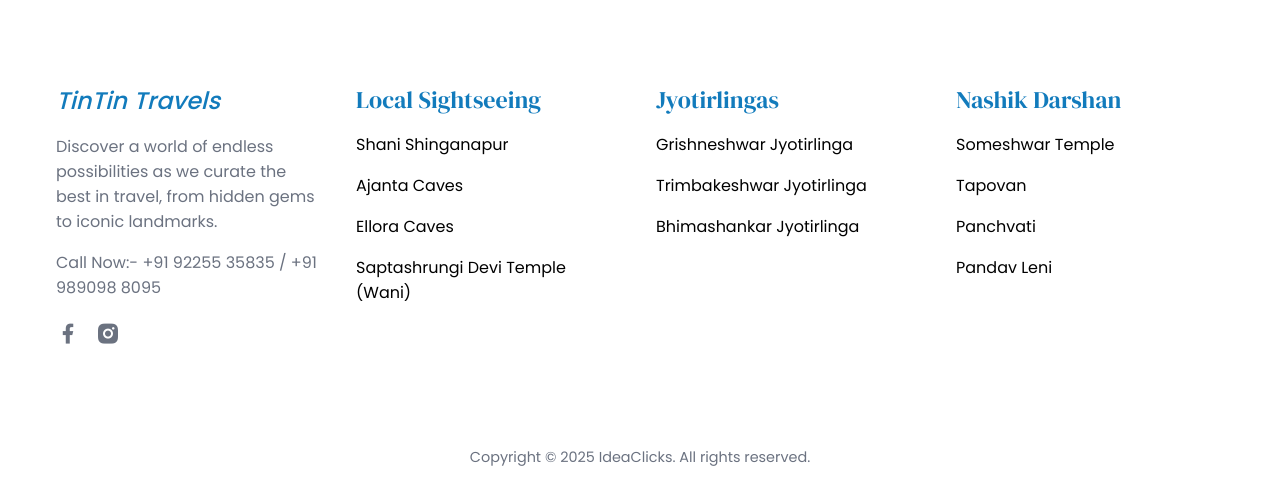
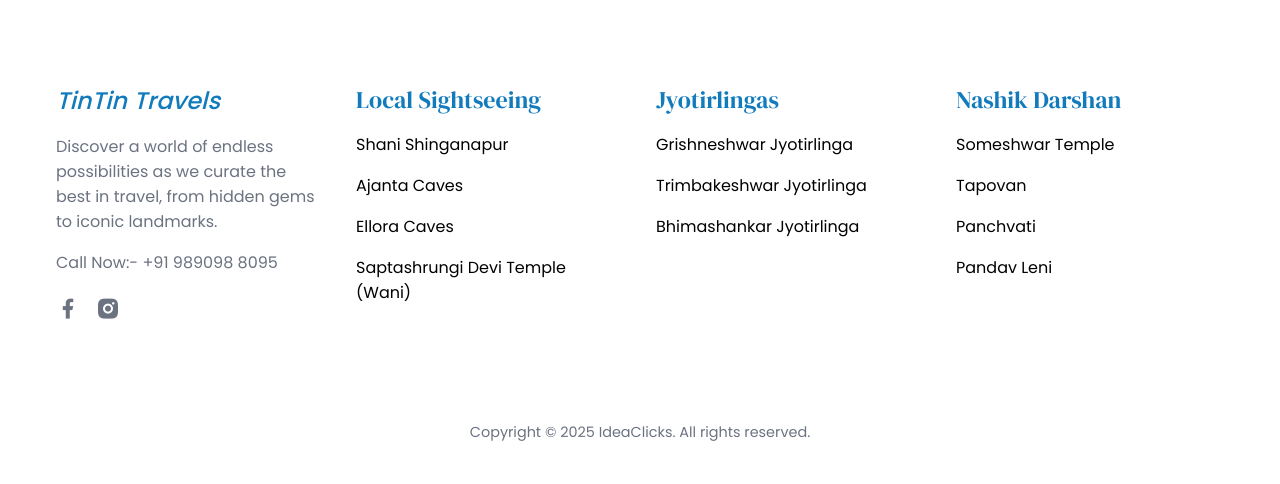
Before and after one commit to ideaclickspune/tintintravels, a plain HTML site: page index.html in a window 1280 px wide. Shown: the part 4264-4748 px from the top of the page. After the commit the page ends 4723 px from the top, so only its background shows below. Drawn offline with nearby package versions, Linux system fonts and the light colour scheme.

Commit message:
Update index.html

```diff
--- a/index.html
+++ b/index.html
@@ -309,7 +309,7 @@
         Discover a world of endless possibilities as we curate the best in
         travel, from hidden gems to iconic landmarks.
   </p>
-        <p> Call Now:- +91 92255 35835 / +91 989098 8095
+        <p> Call Now:- +91 989098 8095
       </p>
       <div class="footer__socials">
         <a href="https://www.facebook.com/TinTinTravels/"><i class="ri-facebook-fill"></i></a>
```
